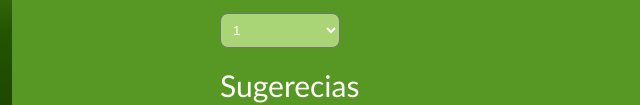
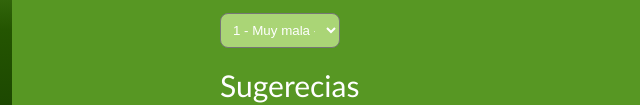
Before and after one commit to Ricardoarsv/Ricardoarsv.github.io, a plain HTML site: page Form/index.html in a window 1280 px wide. Shown: the part 708-813 px from the top of the page, 68-708 px from the left. Drawn offline with Linux system fonts and the light colour scheme.

Commit message:
Update index.html

```diff
--- a/Form/index.html
+++ b/Form/index.html
@@ -39,11 +39,11 @@
 
           <p id="suggest">En una escala de 1 - muy mala, a 5 - excelente.<br> Como calificarias mi guia referente al desarrollo web.</p>
           <select id="calificacion" required>
-            <option value="1">1</option>
-            <option value="2">2</option>
-            <option value="3">3</option>
-            <option value="4">4</option>
-            <option value="5">5</option>
+            <option value="1">1 - Muy mala -</option>
+            <option value="2">2 - Mala -</option>
+            <option value="3">3 - Normal - </option>
+            <option value="4">4 - Buena -</option>
+            <option value="5">5 - Muy buena-</option>
           </select><br>
           <br>
 
```
